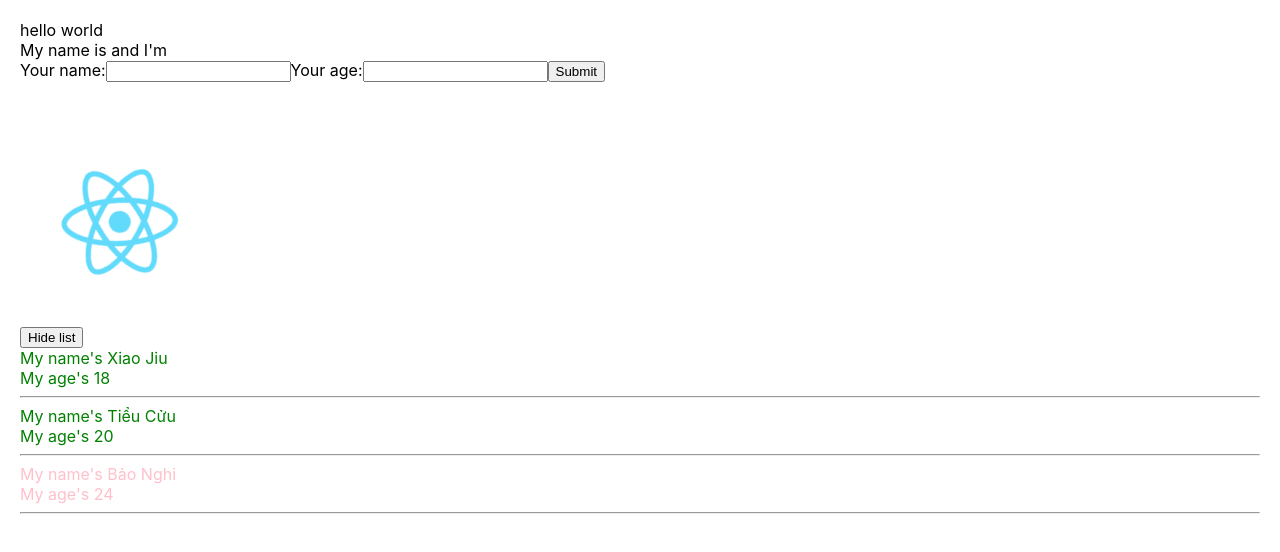
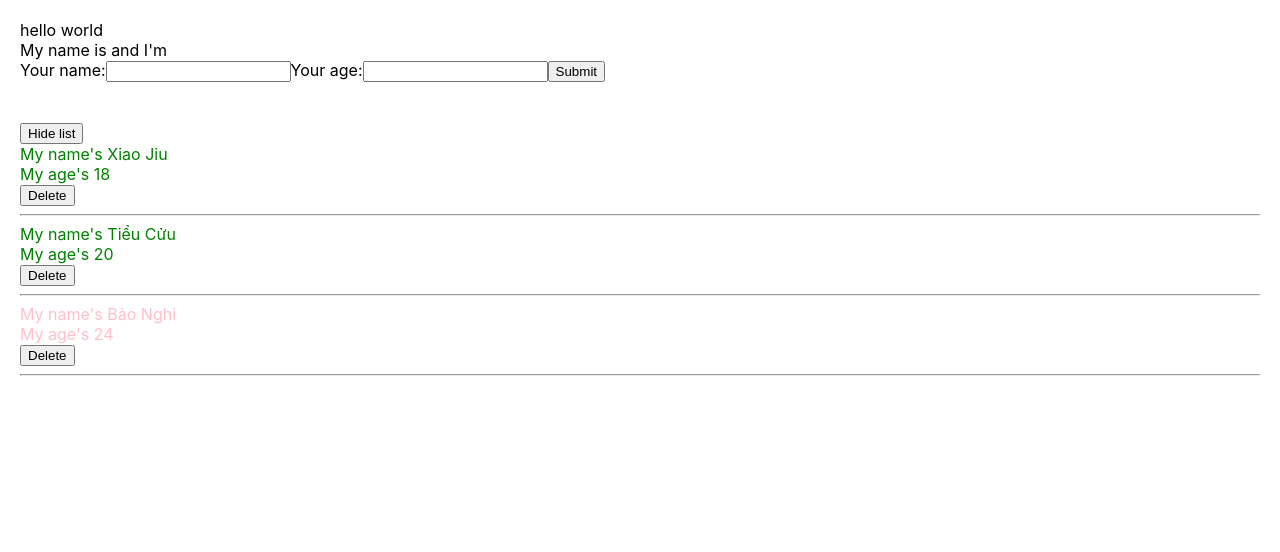
Before and after one commit to TieuCuu/reactjs-hoidanit, a React (Create React App) app: page / in a window 1280 px wide. Shown: the top 552 px of the page. Built offline with nearby package versions, Linux system fonts and the light colour scheme.

Commit message:
delete data with filter

```diff
--- a/src/components/DisplayInfor.js
+++ b/src/components/DisplayInfor.js
@@ -15,7 +15,7 @@
     }
 
 
-
+    //component = template (html) + logic js
     render() {
         //destructuring array/object
         const { listUsers } = this.props;
@@ -23,7 +23,7 @@
         return (
 
             <div className="display-infor-container">
-                <img src={logo} alt="" />
+                {/* <img src={logo} alt="" /> */}
                 <div>
                     <button onClick={() => { this.handleShowHide() }}>
                         {this.state.isShowListUser === true ? "Hide list" : "Show list"}
@@ -36,8 +36,13 @@
 
                             return (
                                 <div key={user.id} className={+user.age > 20 ? "red" : "green"}>
-                                    <div>My name's {user.name} </div>
-                                    <div>My age's {user.age}</div>
+                                    <div>
+                                        <div>My name's {user.name} </div>
+                                        <div>My age's {user.age}</div>
+                                    </div>
+                                    <div>
+                                        <button onClick={() => this.props.handleDeleteUser(user.id)}>Delete</button>
+                                    </div>
                                     <hr />
                                 </div>
                             )
--- a/src/components/MyComponents.js
+++ b/src/components/MyComponents.js
@@ -24,6 +24,14 @@
         })
     }
 
+    handleDeleteUser = (userId) => {
+        let listUsersClone = [...this.state.listUsers];
+        listUsersClone = listUsersClone.filter(item => item.id !== userId);
+        this.setState({
+            listUsers: listUsersClone
+        })
+    }
+
     //JSX
     render() {
         const myInfor = ['ab', 'c', 'd'];
@@ -35,7 +43,7 @@
                     {/* Truyền tham chiếu cho props là function thì k cần () */}
                     <br /> <br />
 
-                    <DisplayInfor listUsers={this.state.listUsers} />
+                    <DisplayInfor listUsers={this.state.listUsers} handleDeleteUser={this.handleDeleteUser} />
                 </div>
 
                 <div className="b"></div>
```
